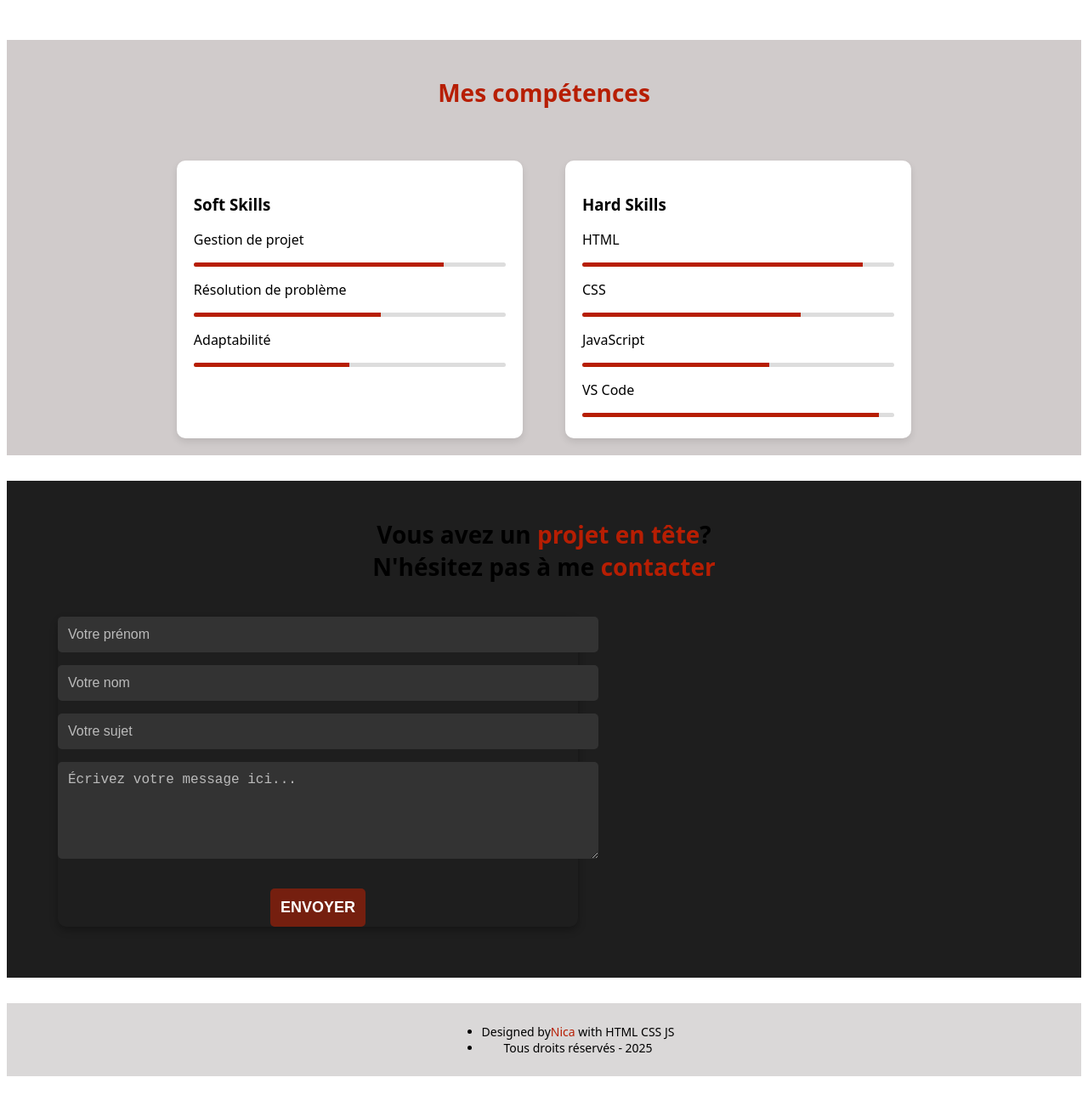
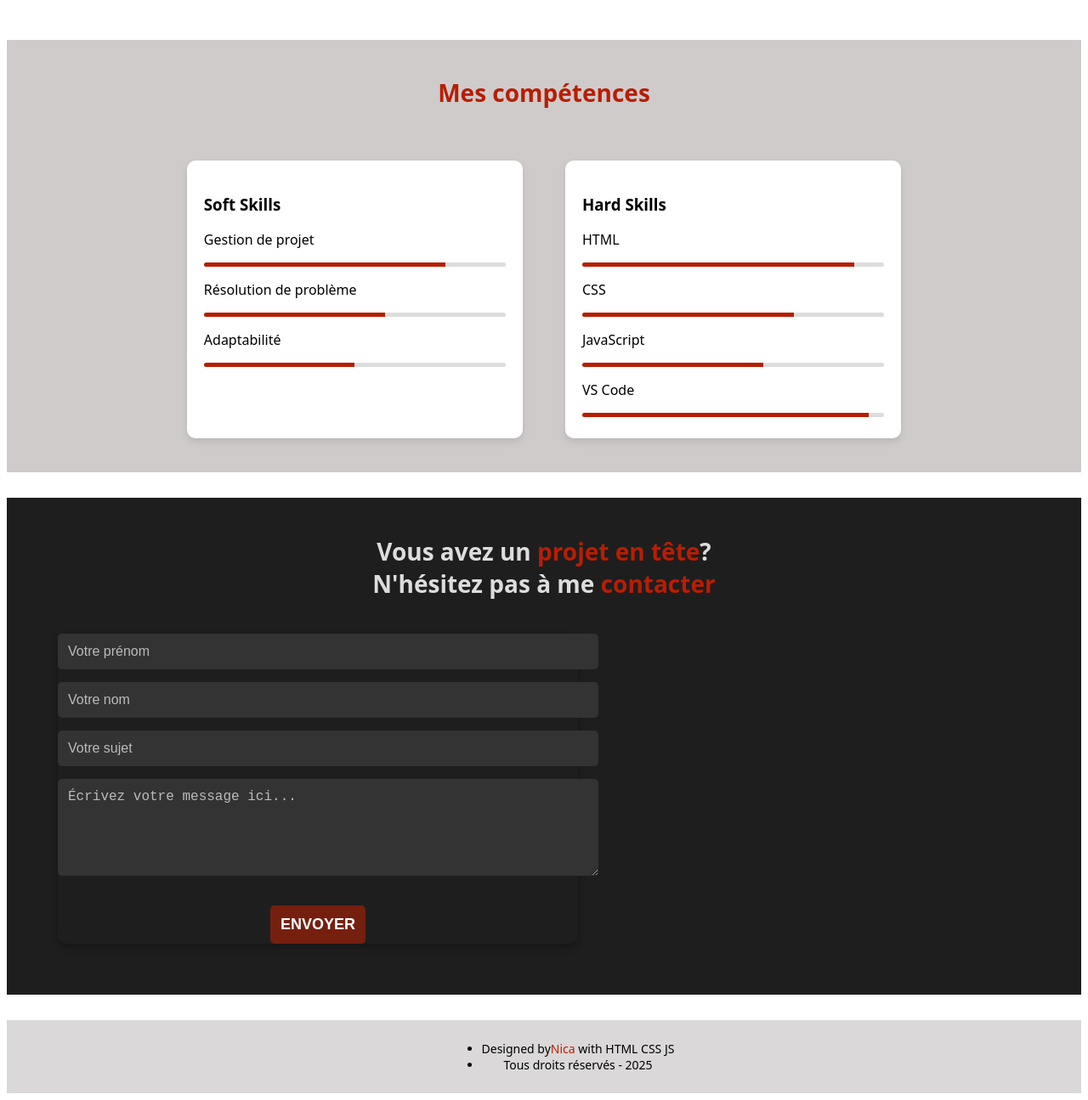
Before and after one commit to Sephoratchangai/projetsemaine6, a plain HTML site: page index.html in a window 1280 px wide. Shown: the part 1378-2673 px from the top of the page at 85% size. Drawn offline with Linux system fonts and the light colour scheme.

Commit message:
portfolio.css

```diff
--- a/portfolio.css
+++ b/portfolio.css
@@ -151,6 +151,7 @@ span{
     display: flex;
     justify-content: center;
     gap: 50px;
+    margin: 20px;
 }
 .card {
     background: white;
@@ -195,6 +196,7 @@ h2 span {
     padding: 20px;
     margin-top: 30px;
     align-items: center;
+    color: #ddd;
 }
 input{
     color: black;
```
